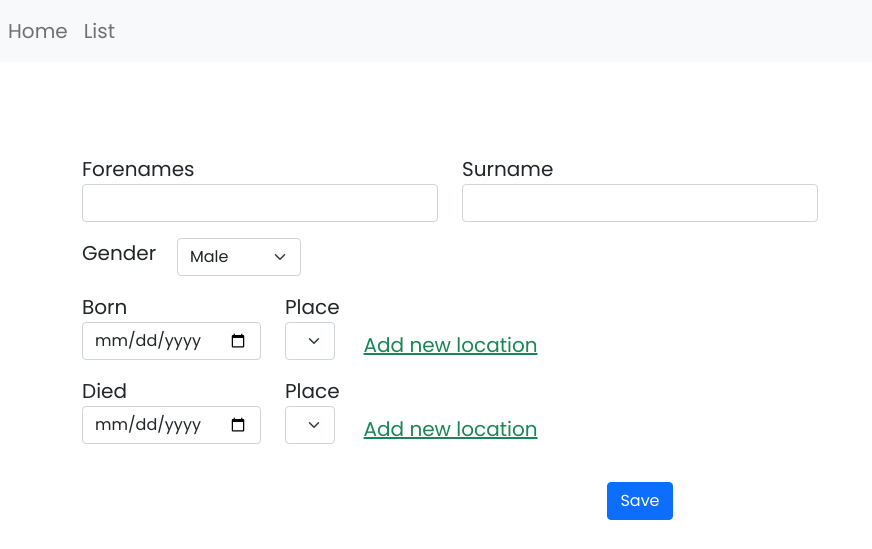
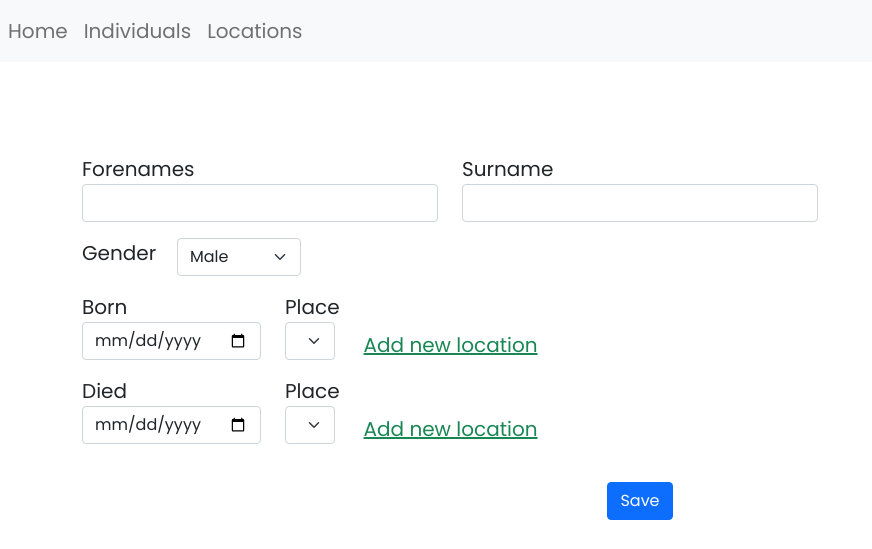
Before and after one commit to historyman1973/genealogy, a Flask app: page /add/1 in a window 1280 px wide. Shown: the top 549 px of the page, without its empty margins (0-872 px from the left). Run offline with Flask 2, Linux system fonts and the light colour scheme; data that the repository does not hold is empty; some libraries are stand-ins or nearby versions.

Commit message:
Prevent addition of duplicate locations and added locations list page.

```diff
--- a/genealogy/individual/templates/base.html
+++ b/genealogy/individual/templates/base.html
@@ -38,7 +38,8 @@
 
   <div class="navbar-nav">
     <a class="nav-item nav-link" href="{{ url_for('show_family', parentsid=session['partners.id']) }}">Home</a>
-    <a class="nav-item nav-link" href="{{ url_for('individual_list') }}">List</a>
+    <a class="nav-item nav-link" href="{{ url_for('individual_list') }}">Individuals</a>
+    <a class="nav-item nav-link" href="{{ url_for('location_list') }}">Locations</a>
   </div>
 
 </nav>
--- a/genealogy/individual/templates/edit_individual.html
+++ b/genealogy/individual/templates/edit_individual.html
@@ -79,8 +79,8 @@
             <div class="modal-content">
                 <div class="modal-header">
                     <h5 class="modal-title" id="addLocationLabel">Add location</h5>
-                    <button type="button" class="btn-close" data-bs-dismiss="modal"
-                            aria-label="Close"></button>
+<!--                    <button type="button" class="btn-close" data-bs-dismiss="modal"-->
+<!--                            aria-label="Close"></button>-->
                 </div>
                 <div class="modal-body">
                     <input type="hidden" name="type" id="type" value=""/>
@@ -120,9 +120,8 @@
                     </div>
                 </div>
                 <div class="modal-footer">
-                    <button type="button" class="btn btn-secondary"
-                            data-bs-dismiss="modal">Close</button>
-                    <input type="submit" class="btn btn-primary" id = 'btnaddlocation' value="Add" name="addlocation"/>
+                    <button type="button" class="btn btn-secondary" data-bs-dismiss="modal">Close</button>
+                    <input type="submit" class="btn btn-primary" id = "btnaddlocation" value="Add" name="addlocation"/>
                 </div>
             </div>
         </div>
@@ -145,21 +144,17 @@
     }
 
     document.getElementById('btnaddlocation').onclick = function() {
+
     if (eventType === 'birth') {
-        console.log("Value of eventType is: " + eventType)
-        console.log("Length of birthlocation is " +
-        document.getElementById('individual_birth_location').length.toString() + ", which is a " +
-        typeof(document.getElementById('individual_birth_location').length.toString()))
-        document.getElementById('individual_birth_location').value = birthlocation.length;
-        console.log("Did that work?")
+        console.log("Trying to set birth location to " + birthlocation.options.length.toString());
+        document.getElementById('individual_birth_location').value = birthlocation.options.length.toString();
+        console.log("Done");
     } else if (eventType === "death") {
-        deathlocation.value = "2";
+        document.getElementById('individual_death_location').value = deathlocation.options.length;
     }
-    }
-
-    document.getElementById('test').onclick = function() {
-    console.log("Test button pressed, length of options is " + len)
-    birthlocation.value = len;
+    console.log("Script has executed, but trying again....")
+    document.getElementById('individual_birth_location').value = birthlocation.options.length.toString();
+    console.log("Tried again")
     }
 
 </script>
--- a/genealogy/individual/templates/home.html
+++ b/genealogy/individual/templates/home.html
@@ -221,7 +221,7 @@
                     <div class="col-5" style="font-size:0.8em">
                         {% if father.dod and father.death_location %}
                         <p class="col-10 text-center text-truncate p-0">d. {{ father.dod | datedisplay }} -
-                            {{ father.death_location }}</p>
+                            {{ father.death_location_rel.short_location }}</p>
                         {% elif father.dod and father.death_location_rel.short_location is none %}
                         <p class="col-10 text-center">d. {{ father.dod | datedisplay }}</p>
                         {% elif father.dod is none and father.death_location %}
--- a/genealogy/individual/views.py
+++ b/genealogy/individual/views.py
@@ -105,7 +105,7 @@ def show_family(parentsid):
         motherspartners = None
 
     fatherotherfamilies = {}
-    if session["father.id"] != None:
+    if session.get("father.id"):
         fatherfamilies = db.session.query(Parents).filter(Parents.father_id == session["father.id"]).\
         filter(Parents.id != parents.id).all()
         for fatherfamily in fatherfamilies:
@@ -114,7 +114,7 @@ def show_family(parentsid):
             print(fatherfamily)
 
     motherotherfamilies = {}
-    if session["mother.id"] != None:
+    if session.get("mother.id"):
         motherfamilies = db.session.query(Parents).filter(Parents.mother_id == session["mother.id"]).\
             filter(Parents.id != parents.id).all()
         for motherfamily in motherfamilies:
@@ -294,11 +294,18 @@ def show_family(parentsid):
                            motherotherfamilies=motherotherfamilies)
 
 
-@app.route("/list", methods=["GET", "POST"])
+@app.route("/individuals", methods=["GET", "POST"])
 def individual_list():
     individuals = Individual.query.all()
 
-    return render_template("list.html", individuals=individuals)
+    return render_template("individuals.html", individuals=individuals)
+
+
+@app.route("/locations", methods=["GET", "POST"])
+def location_list():
+    locations = db.session.query(Location).order_by(Location.townorcity)
+
+    return render_template("locations.html", locations=locations)
 
 
 @app.route("/add/<role>", methods=["GET", "POST"])
@@ -309,8 +316,27 @@ def add_individual(role):
     form = IndividualView()
 
     if request.form.get("saveindividual") == "Save":
+        # if role == "patgrandfather":
+        #     add_patgrandfather(form)
+        # elif role == "patgrandmother":
+        #     add_patgrandmother(form)
+        # elif role == "matgrandfather":
+        #     add_matgrandfather(form)
+        # elif role == "matgrandmother":
+        #     add_matgrandmother(form)
+        # elif role == "father":
+        #     add_father(form)
+        # elif role == "mother":
+        #     add_mother(form)
+        # elif role == "fatherspartner":
+        #     add_partner(form, "father")
+        # elif role == "motherspartner":
+        #     add_partner(form, "mother")
+        # elif role == "child":
+        #     add_child(form)
+
         if role == "patgrandfather":
-            add_patgrandfather(form)
+            add_individual(form)
         elif role == "patgrandmother":
             add_patgrandmother(form)
         elif role == "matgrandfather":
@@ -375,7 +401,7 @@ def edit_individual(context, id):
 
         if context == "indlist":
             individuals = Individual.query.all()
-            return render_template("list.html", individuals=individuals)
+            return render_template("individuals.html", individuals=individuals)
         elif context == "familyview":
             return redirect(url_for("show_family", parentsid=session["partners.id"]))
 
```
Also changed, not shown: genealogy/individual/individual_functions.py (+39 -0 lines), genealogy/master_lists/locations.py (+7 -4 lines), genealogy/individual/templates/individuals.html (renamed from genealogy/individual/templates/list.html).
